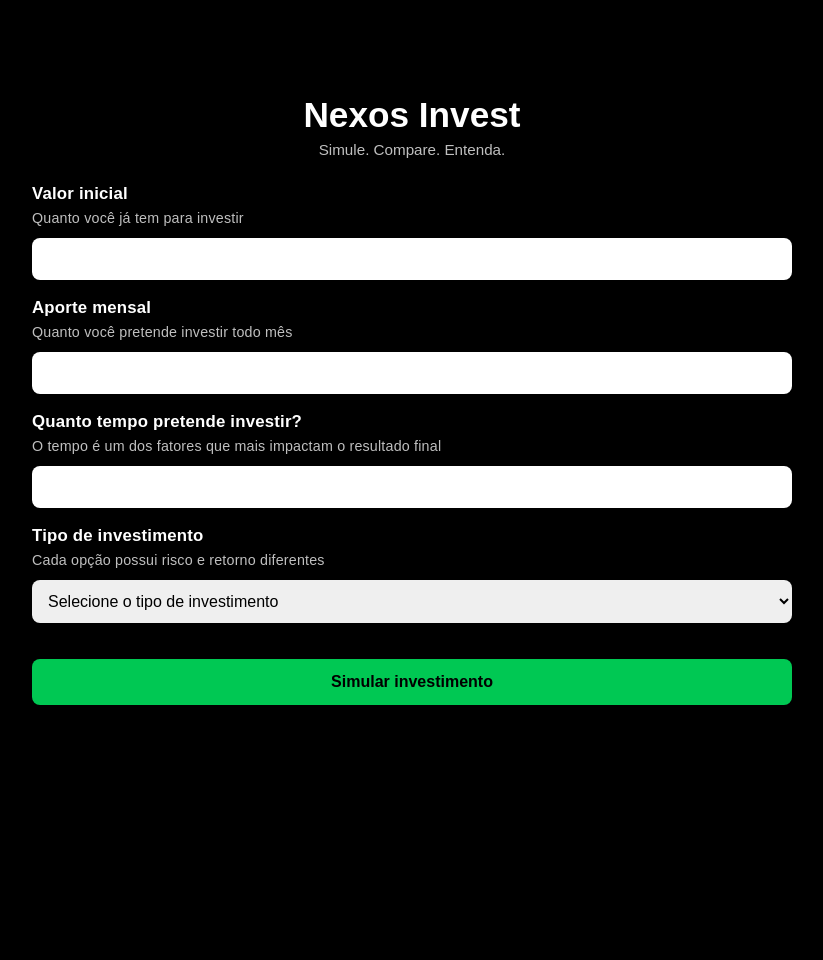
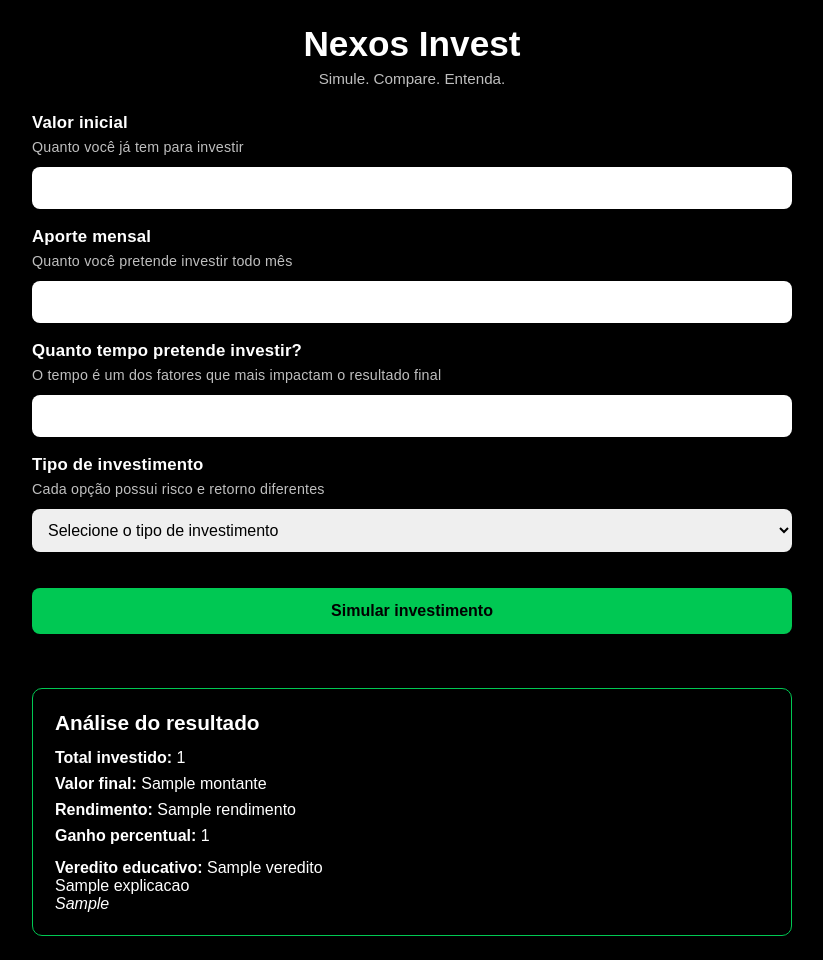
Before and after one commit to brandaoyan19-dotcom/Simulador-investimentos-flask, a Flask app: template templates/index.html in a window 1280 px wide. Shown: the whole page, without its empty margins (228-1051 px from the left). Before the commit the page ends 705 px from the top, so only its background shows below. Run offline with Flask 3, Linux system fonts and the light colour scheme; the template is opened without the code that fills it: most values are stand-ins (such as "Sample title", 1, 10 or a date in 2020).

Commit message:
VAI DAR BOM

```diff
--- a/templates/index.html
+++ b/templates/index.html
@@ -33,7 +33,7 @@
       <label>
         Quanto tempo pretende investir?
         <small>O tempo é um dos fatores que mais impactam o resultado final</small>
-        <input type="number" name="tempo_anos" min="1" required>
+        <input type="number" name="tempo" min="1" required>
       </label>
 
       <!-- TIPO DE INVESTIMENTO -->
@@ -76,7 +76,22 @@
       </div>
 
       <button type="submit">Simular investimento</button>
+{% if resultado %}
+  <div class="resultado" id="resultado">
+    <h2>Análise do resultado</h2>
 
+    <ul>
+      <li><strong>Total investido:</strong> {{ resultado.total_investido }}</li>
+      <li><strong>Valor final:</strong> {{ resultado.montante }}</li>
+      <li><strong>Rendimento:</strong> {{ resultado.rendimento }}</li>
+      <li><strong>Ganho percentual:</strong> {{ resultado.percentual }}</li>
+    </ul>
+
+    <p><strong>Veredito educativo:</strong> {{ resultado.veredito }}</p>
+    <p>{{ resultado.explicacao }}</p>
+    <p><em>{{ resultado.frase_final }}</em></p>
+  </div>
+{% endif %}
     </form>
 
   </div>
```
